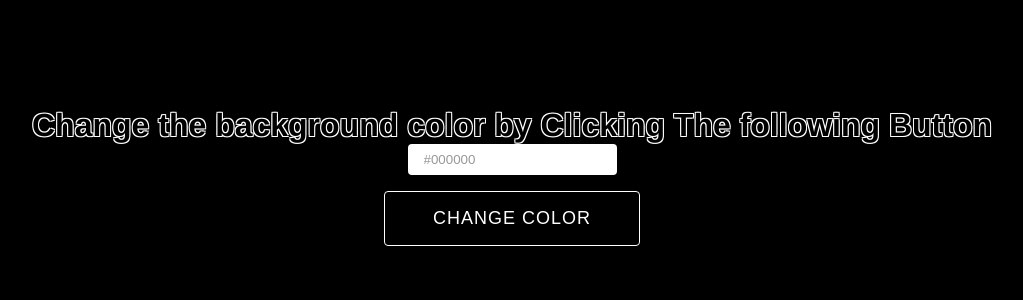
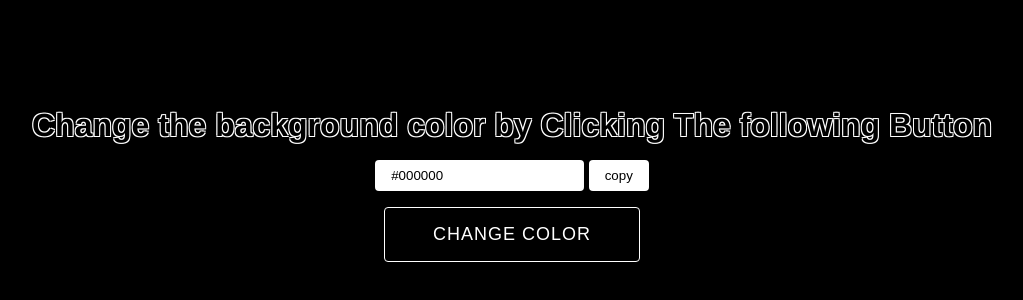
Before and after one commit to mahmuda-biswas/hexaColor-with-code, a plain HTML site: page index.html in a window 1280 px wide. Shown: the part 216-516 px from the top of the page, without its empty margins (128-1151 px from the left). Drawn offline with Linux system fonts and the light colour scheme.

Commit message:
add copied

```diff
--- a/index.css
+++ b/index.css
@@ -21,11 +21,22 @@ body {
   flex-direction: column;
   justify-content: center;
   align-items: center;
+  gap: 1rem;
 }
 
-button {
+input[type="text"],
+input[type="text"]:disabled,
+.copy-btn {
+  background-color: #fff;
+  color: #000;
+  border: #000;
+  padding: 0.5rem 1rem;
+  border-radius: 0.25rem;
+  box-shadow: 0px 4px 8px 0 rgba(0, 0, 0, 0.2);
+}
+
+#change-btn {
   padding: 1rem 3rem;
-  margin: 1rem 0;
   outline: none;
   background-color: #000;
   color: #fff;
@@ -37,7 +48,7 @@ button {
   cursor: pointer;
 }
 
-button:hover {
+#change-btn:hover {
   background-color: #fff;
   color: #000;
   border: 1px solid #000;
@@ -49,17 +60,6 @@ h1 {
   text-align: center;
 }
 
-/*
-hexa Color change
- */
-
-input[type="text"],
-input[type="text"]:disabled {
-  background-color: #fff;
-  color: #999;
-  border: #000;
-  padding: 0.5rem 1rem;
-  border-radius: 0.25rem;
+.copy-btn {
+  cursor: pointer;
 }
-
-/* End */
--- a/index.html
+++ b/index.html
@@ -12,7 +12,11 @@
         <h1>
             Change the background color by Clicking The following Button
         </h1>
-        <input type="text" disabled value="#000000" id="output">
+        <div class="input-group">
+
+            <input type="text" disabled value="#000000" id="output">
+            <button class="copy-btn" id="copy-btn" title="copy to clipboard">copy</button>
+        </div>
         <button id="change-btn">Change Color</button>
      </div>
 
--- a/index.js
+++ b/index.js
@@ -6,11 +6,17 @@ function main() {
   const root = document.getElementById("root");
   const output = document.getElementById("output");
   const btn = document.getElementById("change-btn");
+  const copyBtn = document.getElementById("copy-btn");
 
   btn.addEventListener("click", function () {
     const bgColor = generatorHexColor();
     output.value = bgColor;
     root.style.background = bgColor;
+  });
+
+  copyBtn.addEventListener("click", function () {
+    navigator.clipboard.writeText(output.value);
+    alert("It will be copied");
   });
 }
 
```
